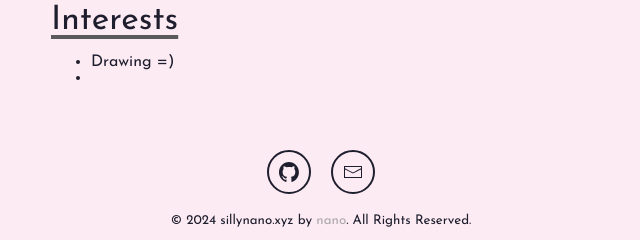
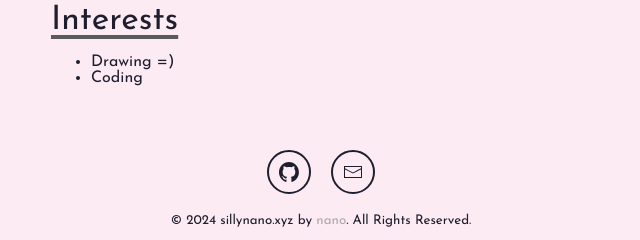
Before and after one commit to sillynano/sillynano.github.io, an Astro site: page / in a window 1280 px wide. Shown: the part 806-1046 px from the top of the page, 319-959 px from the left. Built offline with nearby package versions, Linux system fonts and the light colour scheme; Astro itself is replaced by a stand-in of ours.

Commit message:
blah blah blah

```diff
--- a/src/pages/index.astro
+++ b/src/pages/index.astro
@@ -11,8 +11,8 @@ const pageTitle = "Sillynano";
     <h2>About</h2>
     <p>
         I am a middle school student that is trying my best to learn
-        how to code in HTML and Markdown. I used scratch before back in
-        elementary school.
+        how to code in HTML and Markdown. I used scratch before back
+        in elementary school.
     </p>
     <div class="center">
         <a href="/works/">
@@ -30,7 +30,7 @@ const pageTitle = "Sillynano";
     <p>
         <ul>
             <li>Drawing =)</li>
-            <li></li>
+            <li>Coding</li>
         </ul>
     </p>
 </Layout>
```
